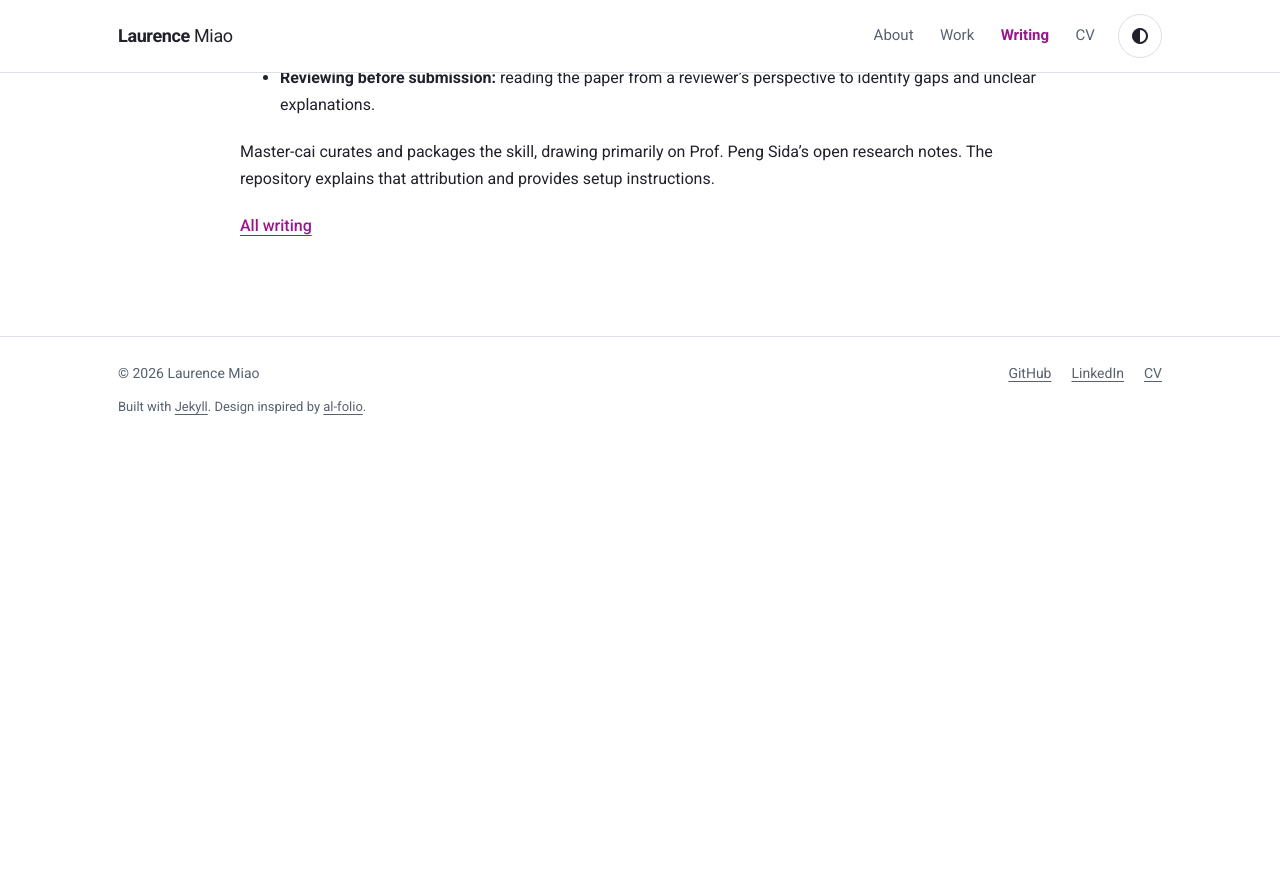
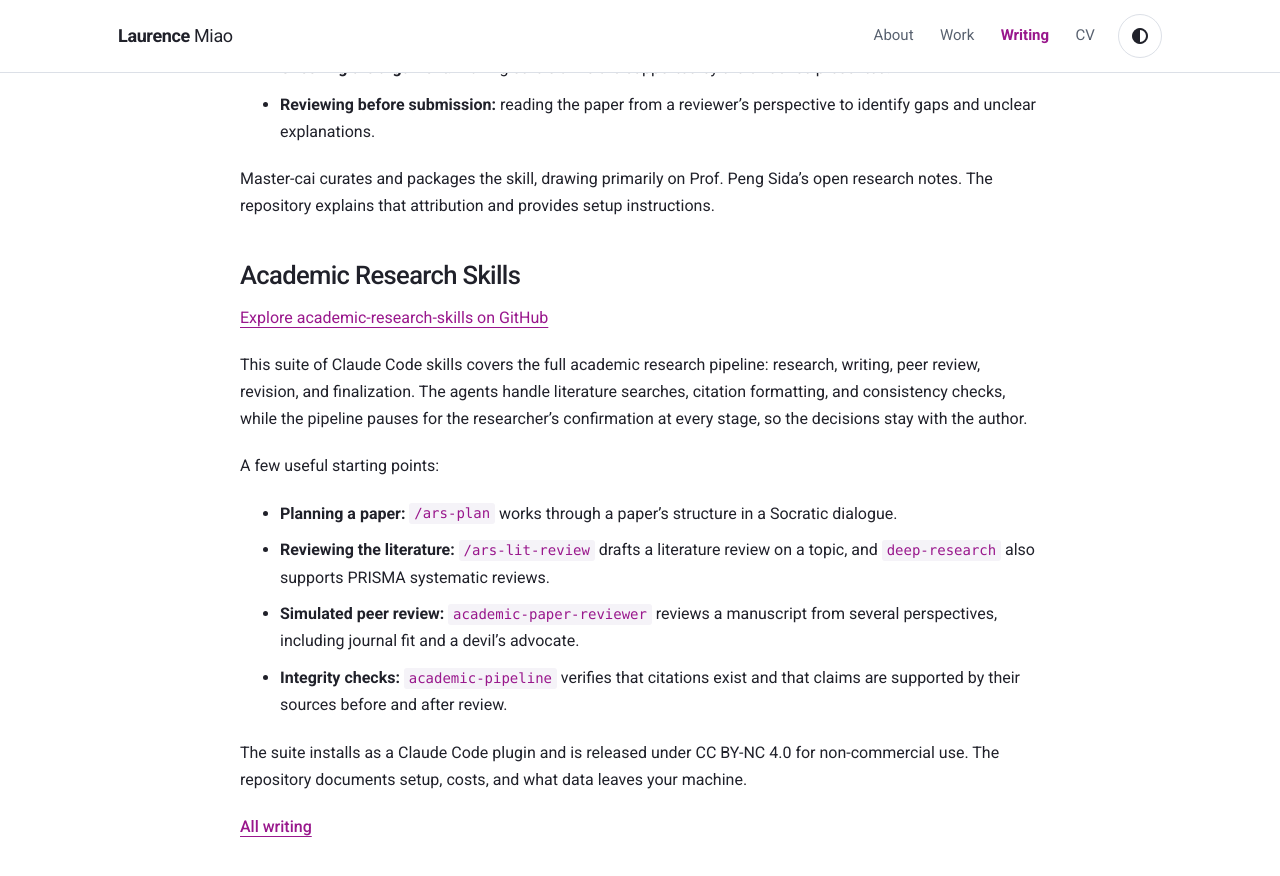
Before and after one commit to laurence-miao/laurence-miao.github.io, a Jekyll site: the page built from writing/favorite-skills.md, in a window 1280 px wide and 900 px high, scrolled down 1118 px. Shown: the top 876 px of the window. Built offline with Jekyll 4.4.1, drawn with Linux system fonts in a browser that asks for light colours; nearby versions of some CDN libraries; before the commit the page ends 1562 px from its top, so only the background shows below that; some of the changed text lies outside the part shown.

Commit message:
Add Academic Research Skills to favorite skills
Co-Authored-By: Claude Opus 5.5 <noreply@anthropic.com>

```diff
--- a/_data/writing.yml
+++ b/_data/writing.yml
@@ -4,7 +4,7 @@
   venue: Personal collection
   date: 2026-11-23
   language: English
-  description: Two favorite collections of AI agent skills for software engineering and research-paper writing, with useful starting points from each.
+  description: Three favorite collections of AI agent skills for software engineering, research-paper writing, and the academic research pipeline, with useful starting points from each.
   selected: false
   links:
     - name: Read article
--- a/writing/favorite-skills.md
+++ b/writing/favorite-skills.md
@@ -1,15 +1,15 @@
 ---
 layout: post
 title: My favorite AI agent skills
-description: Two collections of AI agent skills for practical software engineering and clearer research papers.
+description: Three collections of AI agent skills for practical software engineering, clearer research papers, and end-to-end academic research.
 permalink: /writing/favorite-skills/
 date: 2026-11-23
-tags: [AI agents, Software engineering, Research writing]
+tags: [AI agents, Software engineering, Research writing, Academic research]
 back_url: /writing/
 back_label: All writing
 ---
 
-These are two of my favorite collections of AI agent skills, covering software engineering and research writing. Each turns guidance into reusable workflows that an agent can follow for a specific task.
+These are three of my favorite collections of AI agent skills, covering software engineering, research writing, and the wider academic research process. Each turns guidance into reusable workflows that an agent can follow for a specific task.
 
 ## Matt Pocock’s engineering skills
 
@@ -36,3 +36,18 @@ Useful tasks include:
 - **Reviewing before submission:** reading the paper from a reviewer’s perspective to identify gaps and unclear explanations.
 
 Master-cai curates and packages the skill, drawing primarily on Prof. Peng Sida’s open research notes. The repository explains that attribution and provides setup instructions.
+
+## Academic Research Skills
+
+[Explore academic-research-skills on GitHub](https://github.com/Imbad0202/academic-research-skills)
+
+This suite of Claude Code skills covers the full academic research pipeline: research, writing, peer review, revision, and finalization. The agents handle literature searches, citation formatting, and consistency checks, while the pipeline pauses for the researcher’s confirmation at every stage, so the decisions stay with the author.
+
+A few useful starting points:
+
+- **Planning a paper:** `/ars-plan` works through a paper’s structure in a Socratic dialogue.
+- **Reviewing the literature:** `/ars-lit-review` drafts a literature review on a topic, and `deep-research` also supports PRISMA systematic reviews.
+- **Simulated peer review:** `academic-paper-reviewer` reviews a manuscript from several perspectives, including journal fit and a devil’s advocate.
+- **Integrity checks:** `academic-pipeline` verifies that citations exist and that claims are supported by their sources before and after review.
+
+The suite installs as a Claude Code plugin and is released under CC BY-NC 4.0 for non-commercial use. The repository documents setup, costs, and what data leaves your machine.
```
